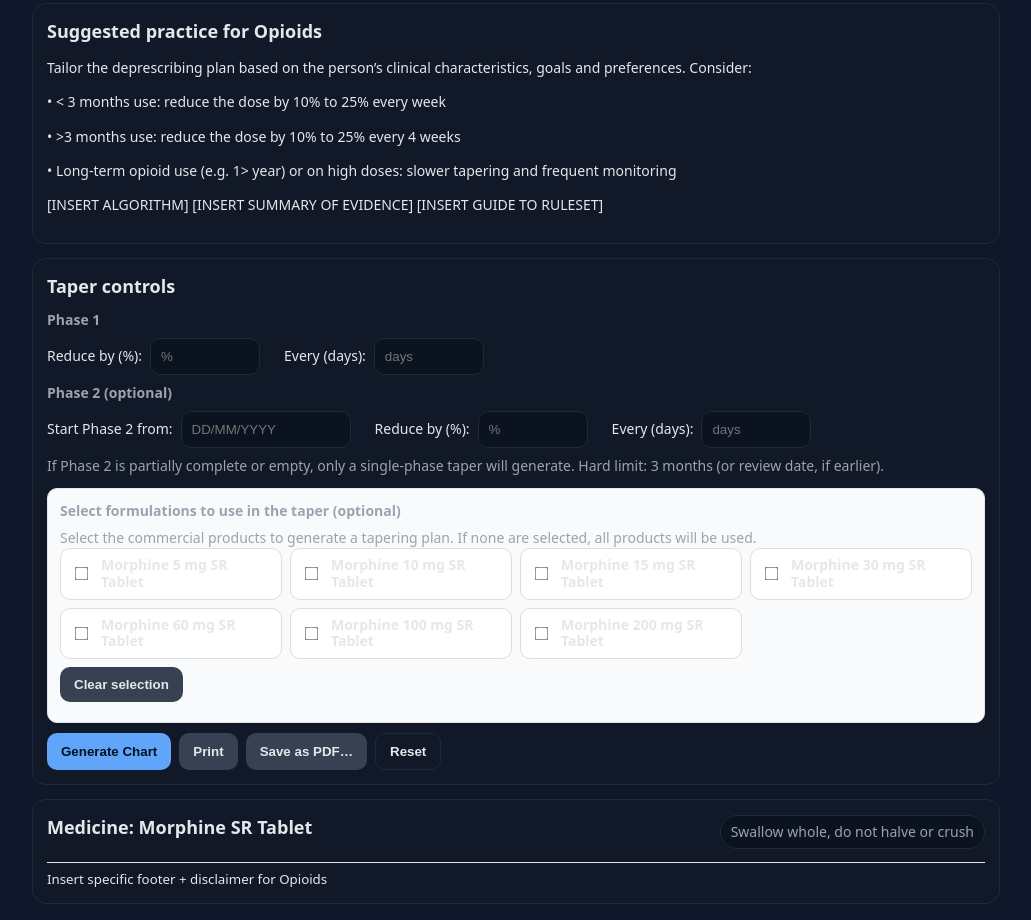
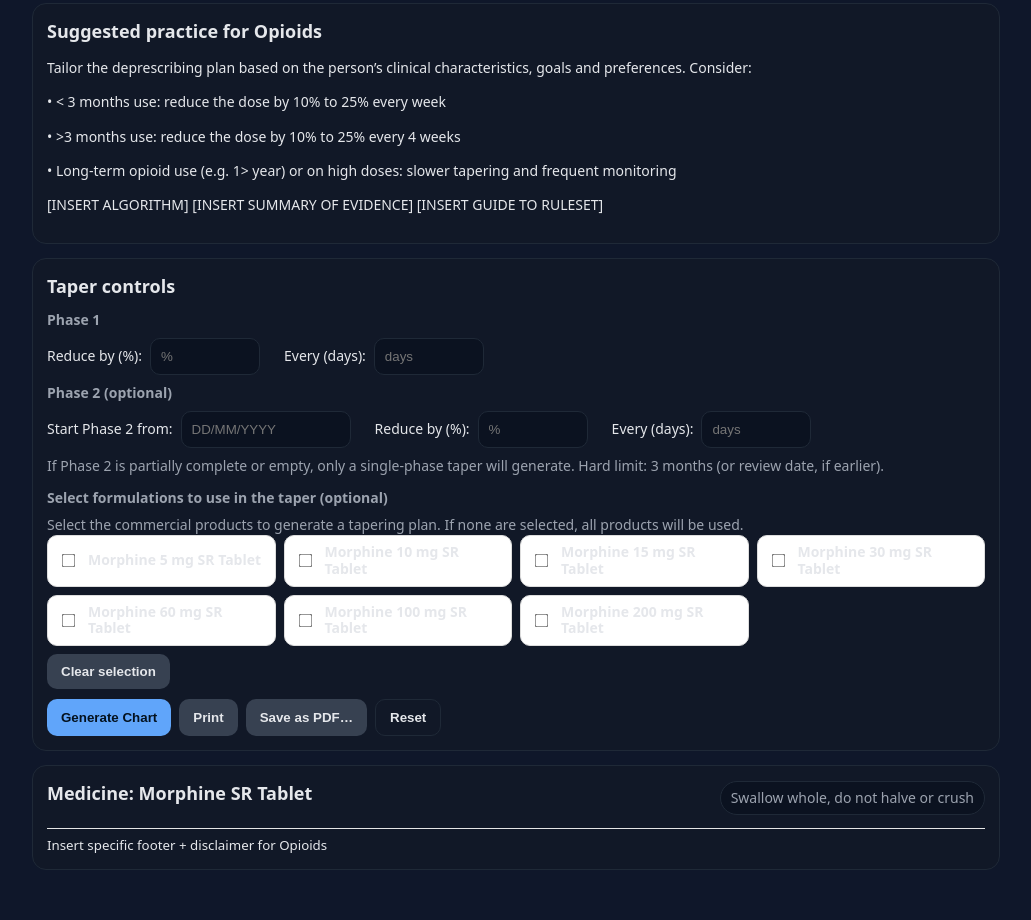
Before and after one commit to rwoj1/V2CalcTest, a plain HTML site: page index.html in a window 1280 px wide. Shown: the part 373-1293 px from the top of the page, without its empty margins (124-1155 px from the left). After the commit the page ends 1267 px from the top, so only its background shows below. Drawn offline with nearby package versions, Linux system fonts and the light colour scheme.

Commit message:
Update styles.css

```diff
--- a/styles.css
+++ b/styles.css
@@ -106,19 +106,6 @@ button.ghost{background:transparent;border:1px solid var(--border);color:var(--t
 .product-pill .sub{
   display:block; font-size:12px; color:#666;
 }
-/* Make the product picker card match other subtle panels */
-#productPickerCard.card-sub{
-  background: var(--panel, #f9fafb);
-  border: 1px solid var(--line, #e5e7eb);
-  border-radius: 10px;
-  padding: 12px;
-}
-
-/* ensure inner checkboxes don't force white backgrounds */
-#productPickerCard .checkbox{
-  background: transparent;
-}
-
 
 /* ==============================
    PRINT / PDF rules
```
